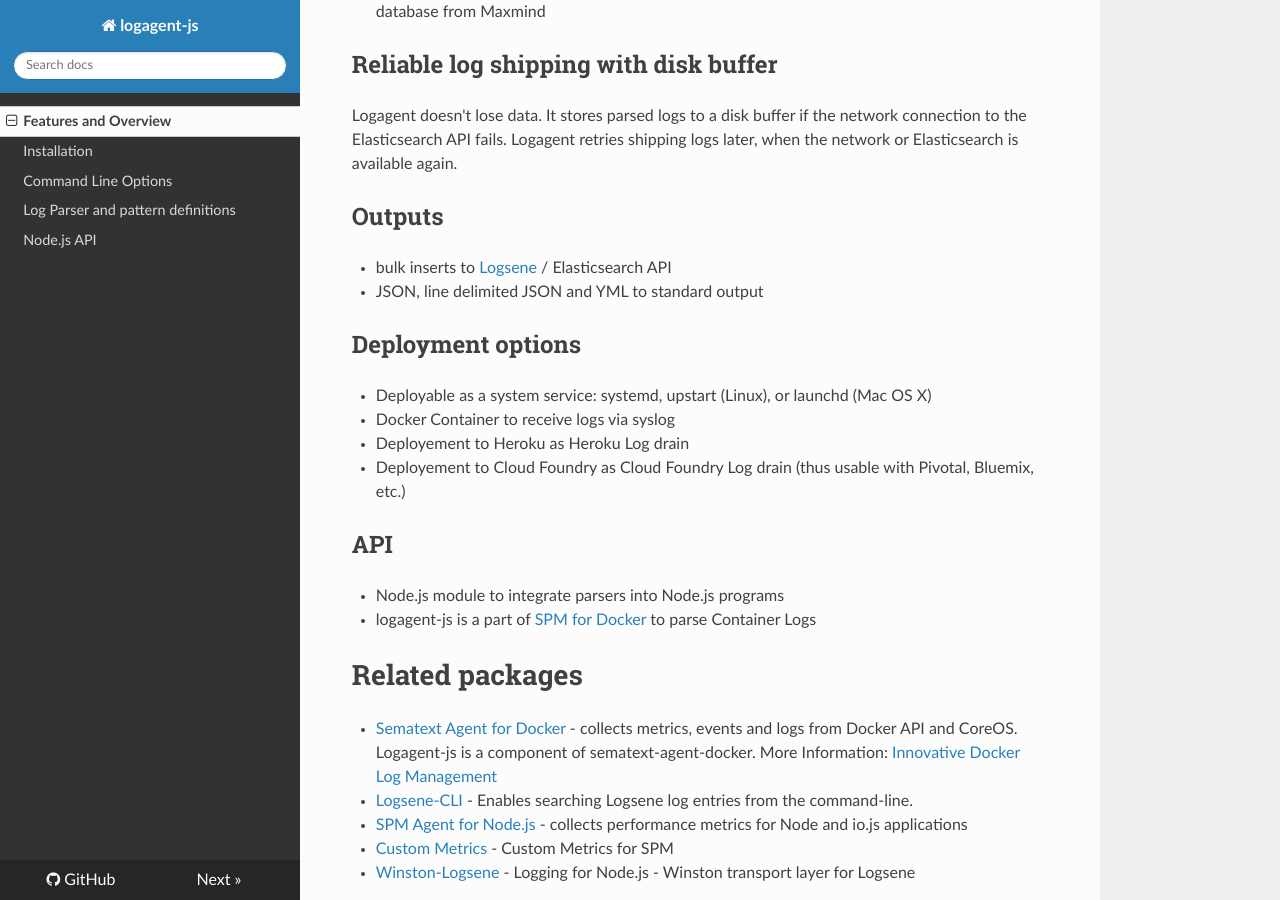
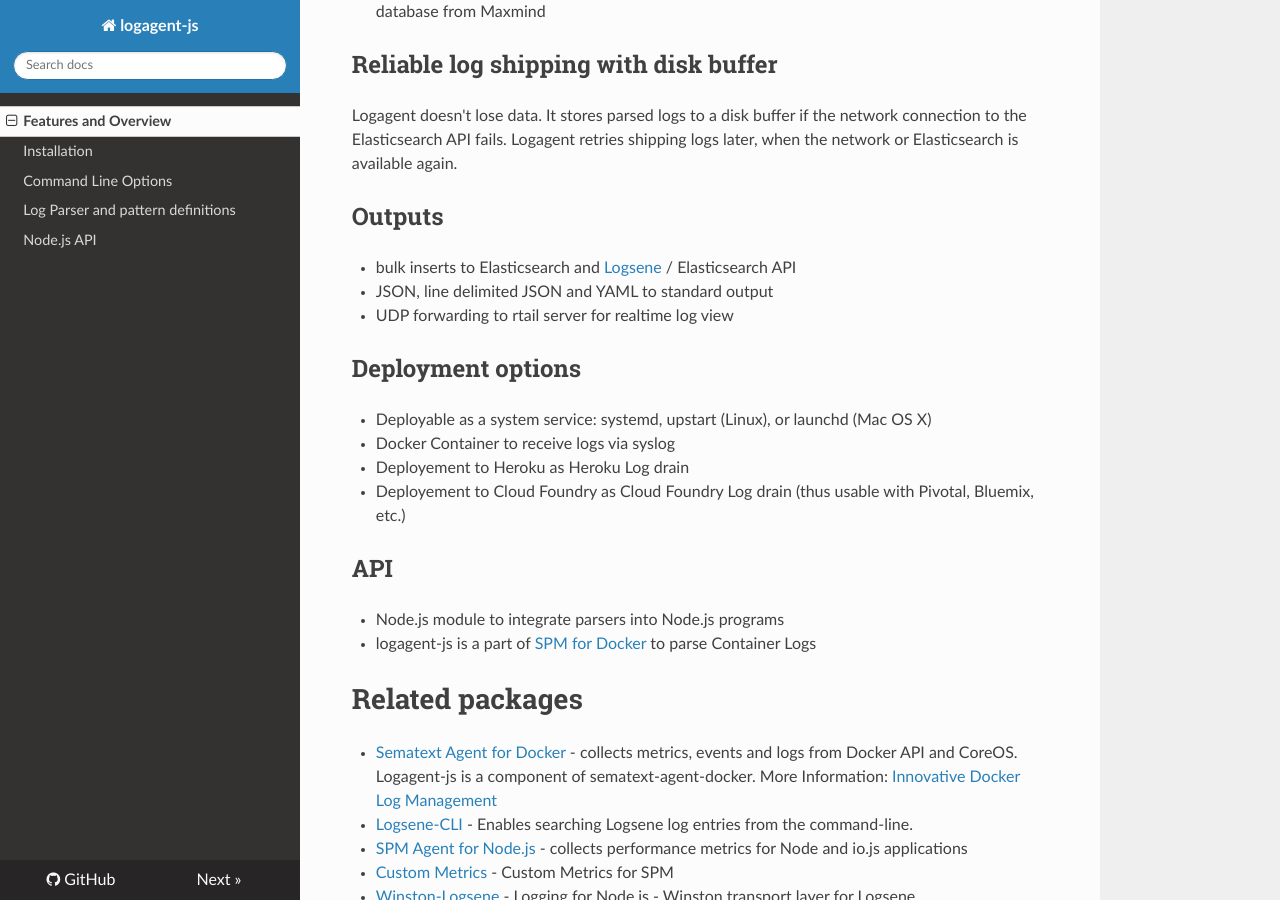
Before and after one commit to sematext/logagent-js, an MkDocs documentation site: the page built from docs/index.md, in a window 1280 px wide and 900 px high, scrolled down 1465 px. Built offline with MkDocs 1.6.1, drawn with Linux system fonts in a browser that asks for light colours; nearby versions of some CDN libraries; old or Windows-style settings are respelled for this version of MkDocs.

Commit message:
mention rtail

```diff
--- a/docs/index.md
+++ b/docs/index.md
@@ -40,8 +40,9 @@ This project contains a library and patterns for log parsing and cli tools and i
 Logagent doesn't lose data.  It stores parsed logs to a disk buffer if the network connection to the Elasticsearch API fails.  Logagent retries shipping logs later, when the network or Elasticsearch is available again.
 
 ## Outputs
-- bulk inserts to [Logsene](http://sematext.com/logsene) / Elasticsearch API
-- JSON, line delimited JSON and YML to standard output
+- bulk inserts to Elasticsearch and [Logsene](http://sematext.com/logsene) / Elasticsearch API
+- JSON, line delimited JSON and YAML to standard output
+- UDP forwarding to rtail server for realtime log view
 
 ## Deployment options
 - Deployable as a system service: systemd, upstart (Linux), or launchd (Mac OS X)
```
